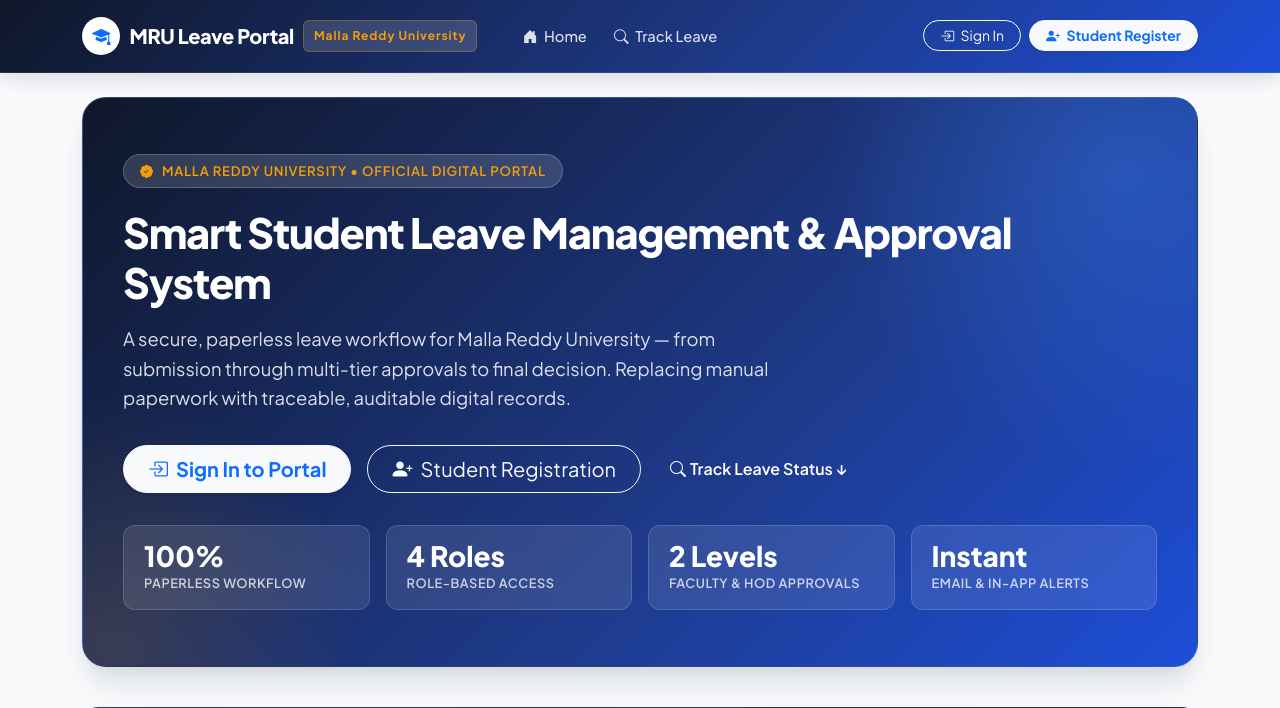
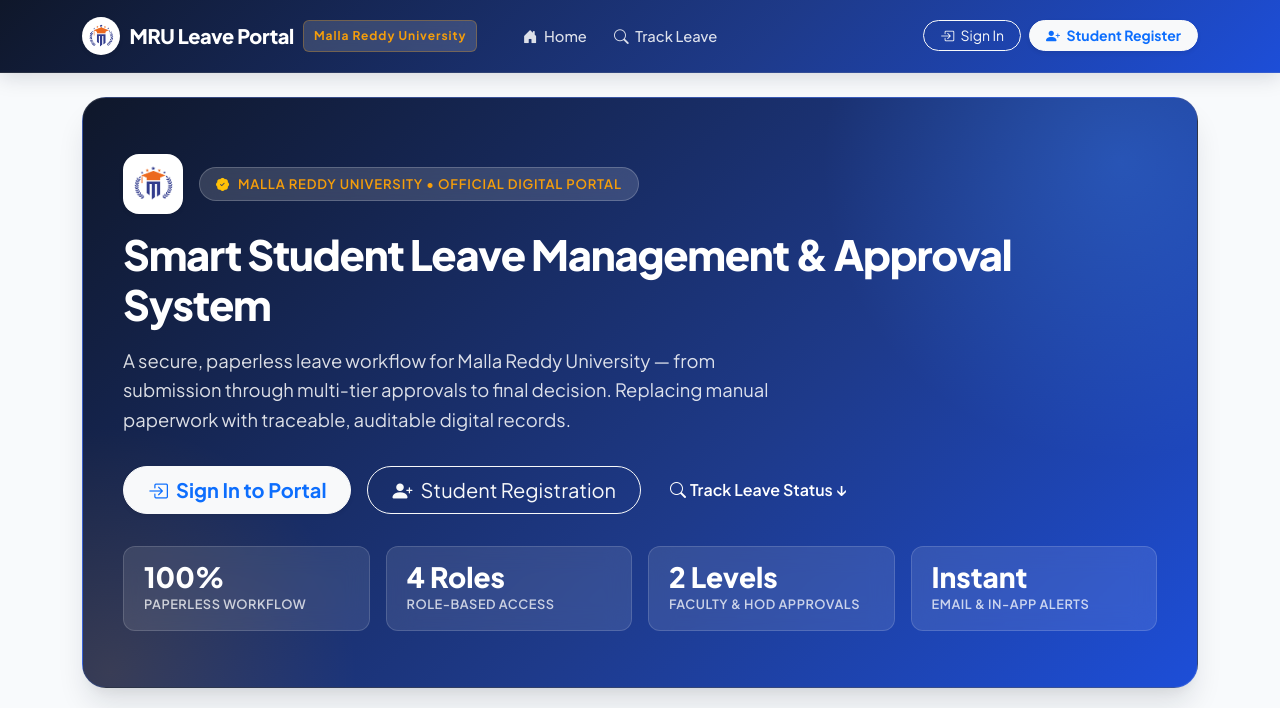
Before and after one commit to kalyan-dasari/leave-management, a Flask app: page / in a window 1280 px wide. Shown: the top 708 px of the page. Run offline with Flask 3, Linux system fonts and the light colour scheme; data comes from the database, SQL or seed files in the repository; some libraries are stand-ins or nearby versions.

Commit message:
feat: add homepage and base HTML templates with university branding and leave management UI components

```diff
--- a/templates/base.html
+++ b/templates/base.html
@@ -4,6 +4,7 @@
   <meta charset="utf-8">
   <meta name="viewport" content="width=device-width, initial-scale=1">
   <title>{% block title %}Leave Portal{% endblock %} - Malla Reddy University</title>
+  <link rel="icon" type="image/png" href="{{ url_for('static', filename='images/mru-logo.png') }}">
   <link rel="preconnect" href="https://fonts.googleapis.com">
   <link rel="preconnect" href="https://fonts.gstatic.com" crossorigin>
   <link href="https://fonts.googleapis.com/css2?family=Plus+Jakarta+Sans:wght@400;500;600;700;800&family=Inter:wght@400;500;600;700&display=swap" rel="stylesheet">
@@ -15,9 +16,7 @@
 <nav class="navbar navbar-expand-lg mru-navbar no-print">
   <div class="container">
     <a class="navbar-brand mru-brand-title" href="{{ url_for('main.dashboard') }}">
-      <span class="d-inline-flex align-items-center justify-content-center bg-white text-primary rounded-circle shadow-sm" style="width: 38px; height: 38px; font-size: 1.15rem;">
-        <i class="bi bi-mortarboard-fill"></i>
-      </span>
+      <img src="{{ url_for('static', filename='images/mru-logo.png') }}" alt="MRU Logo" class="bg-white rounded-circle p-1 shadow-sm" style="height: 38px; width: 38px; object-fit: contain;">
       <span>MRU Leave Portal</span>
       <span class="mru-brand-badge d-none d-sm-inline-block">Malla Reddy University</span>
     </a>
@@ -99,9 +98,10 @@
 </main>
 
 <footer class="mt-auto py-4 bg-white border-top text-muted small no-print">
-  <div class="container d-flex flex-column flex-md-row justify-content-between align-items-center gap-2">
-    <div>
-      <strong class="text-dark">Smart Student Leave Management &amp; Approval System</strong> &middot; Malla Reddy University
+  <div class="container d-flex flex-column flex-md-row justify-content-between align-items-center gap-3">
+    <div class="d-flex align-items-center gap-2">
+      <img src="{{ url_for('static', filename='images/mru-logo.png') }}" alt="MRU Logo" style="height: 28px; width: 28px; object-fit: contain;">
+      <span><strong class="text-dark">Smart Student Leave Management &amp; Approval System</strong> &middot; Malla Reddy University</span>
     </div>
     <div class="d-flex gap-3">
       <a href="{{ url_for('main.track') }}" class="text-decoration-none text-muted"><i class="bi bi-search me-1"></i>Track Leave</a>
--- a/templates/index.html
+++ b/templates/index.html
@@ -5,8 +5,13 @@
 <!-- Hero Section with University Branding -->
 <div class="hero-wrapper">
   <div class="position-relative" style="z-index: 2;">
-    <div class="hero-kicker">
-      <i class="bi bi-patch-check-fill"></i> Malla Reddy University &bull; Official Digital Portal
+    <div class="d-flex align-items-center gap-3 mb-3">
+      <div class="bg-white p-2 rounded-4 shadow-sm d-inline-flex align-items-center justify-content-center" style="width: 60px; height: 60px;">
+        <img src="{{ url_for('static', filename='images/mru-logo.png') }}" alt="Malla Reddy University Logo" style="max-height: 48px; max-width: 48px; object-fit: contain;">
+      </div>
+      <div class="hero-kicker mb-0">
+        <i class="bi bi-patch-check-fill text-warning"></i> Malla Reddy University &bull; Official Digital Portal
+      </div>
     </div>
     <h1 class="hero-title">Smart Student Leave Management &amp; Approval System</h1>
     <p class="hero-subtitle">
```
Also changed, not shown: static/images/mru-logo.png (added), static/mru-logo.png (added).
